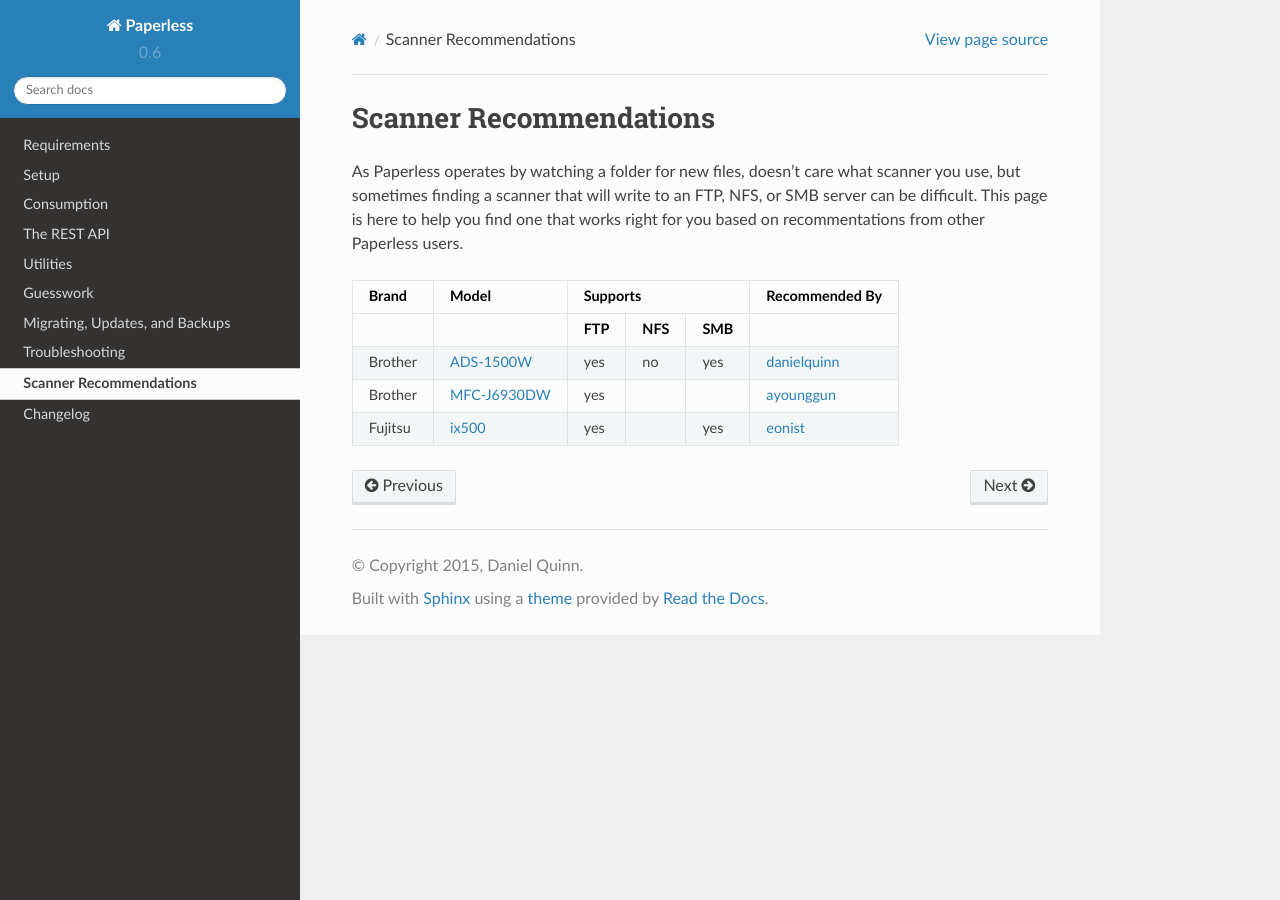
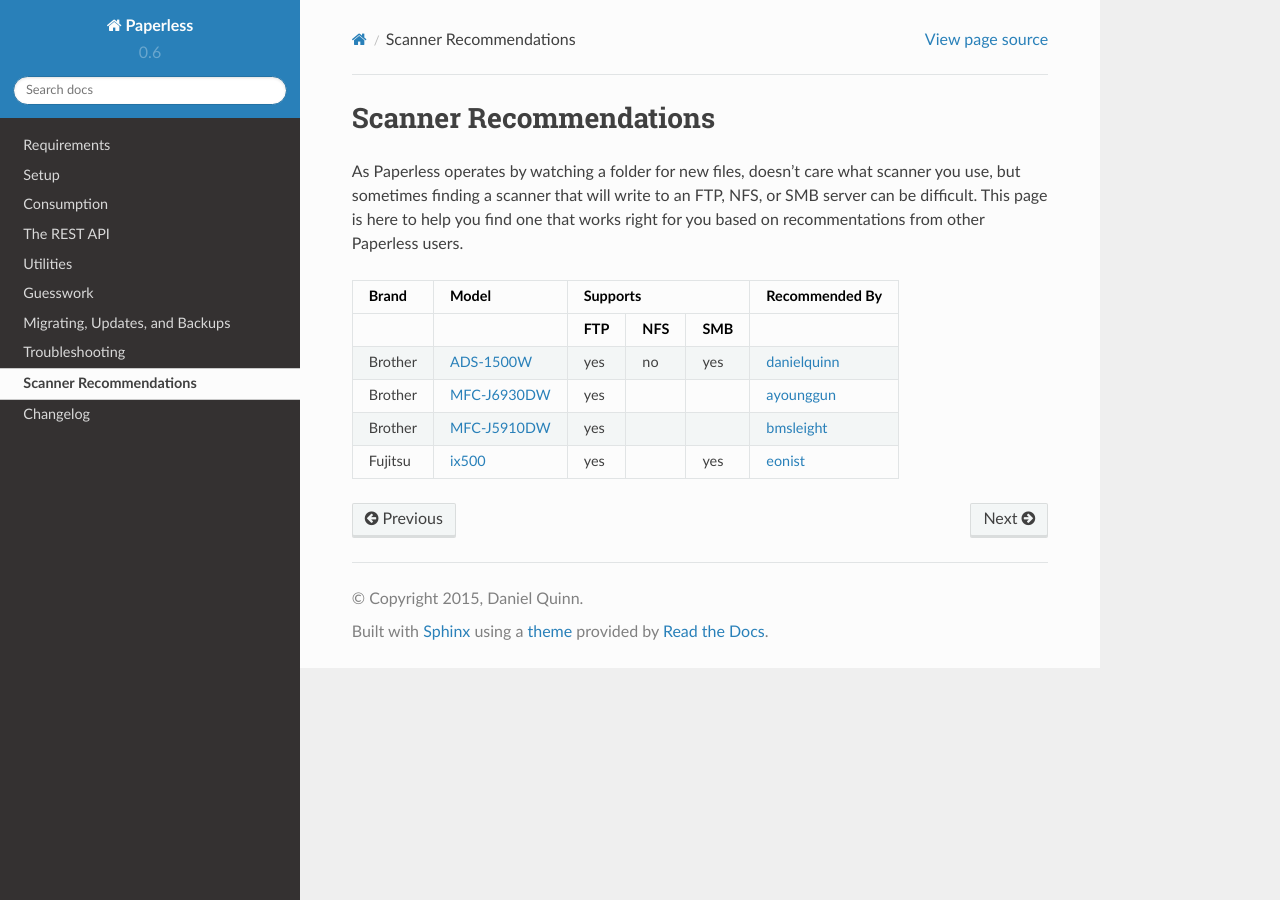
Before and after one commit to repoRangee/Large-scale, a Sphinx documentation site: the page built from docs/scanners.rst, in a window 1280 px wide. Built offline with Sphinx 7.4.7 and the Read the Docs theme 2.0.0, drawn with Linux system fonts in a browser that asks for light colours; formulas are drawn with MathJax 3.

Commit message:
* Docs: Add MFC-J5910DW to recommended scanners

```diff
--- a/docs/scanners.rst
+++ b/docs/scanners.rst
@@ -17,13 +17,17 @@ that works right for you based on recommentations from other Paperless users.
 +---------+----------------+-----+-----+-----+----------------+
 | Brother | `MFC-J6930DW`_ | yes |     |     | `ayounggun`_   |
 +---------+----------------+-----+-----+-----+----------------+
+| Brother | `MFC-J5910DW`_ | yes |     |     | `bmsleight`_   |
++---------+----------------+-----+-----+-----+----------------+
 | Fujitsu | `ix500`_       | yes |     | yes | `eonist`_      |
 +---------+----------------+-----+-----+-----+----------------+
 
 .. _ADS-1500W: https://www.brother.ca/en/p/ads1500w
 .. _MFC-J6930DW: https://www.brother.ca/en/p/MFCJ6930DW
+.. _MFC-J5910DW: https://www.brother.co.uk/printers/inkjet-printers/mfcj5910dw
 .. _ix500: http://www.fujitsu.com/us/products/computing/peripheral/scanners/scansnap/ix500/
 
 .. _danielquinn: https://github.com/danielquinn
 .. _ayounggun: https://github.com/ayounggun
+.. _bmsleight: https://github.com/bmsleight
 .. _eonist: https://github.com/eonist
```
